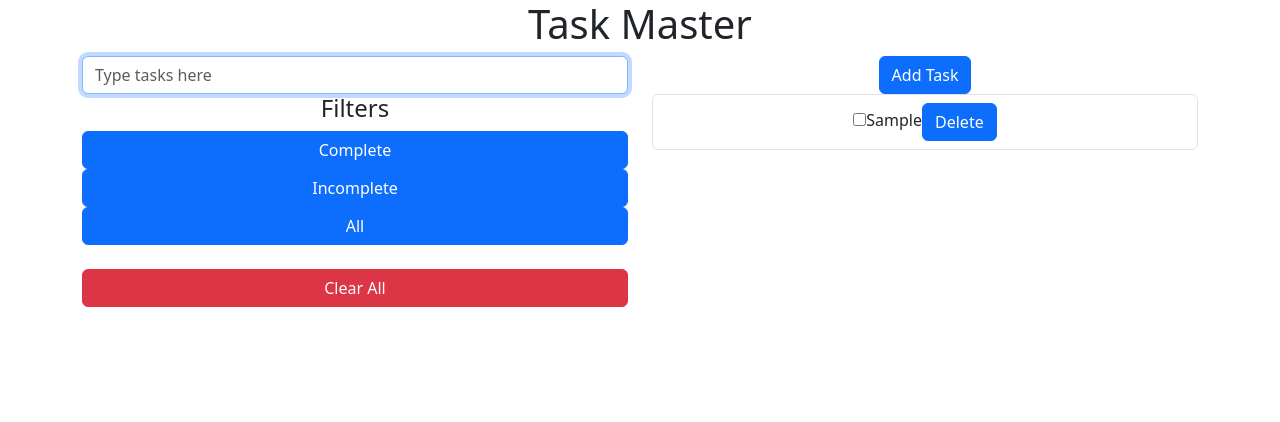
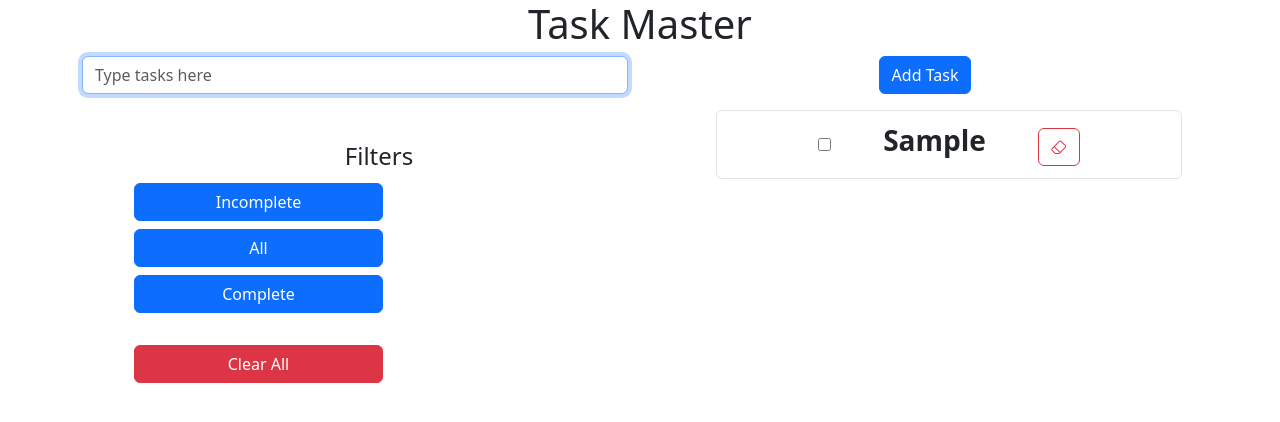
Before and after one commit to aaron-webdev/todo-repo, a React (Vite) app in the folder to-do-app/: page / in a window 1280 px wide. Both pictures are taken after typing "Sample" into the empty fields and a click on the button "Add Task". Shown: the top 422 px of the page. Built offline with nearby package versions, Linux system fonts and the light colour scheme.

Commit message:
added the listgroup code to update the screen with new task.

```diff
--- a/to-do-app/package.json
+++ b/to-do-app/package.json
@@ -11,6 +11,7 @@
   },
   "dependencies": {
     "bootstrap": "^5.3.6",
+    "bootstrap-icons": "^1.13.1",
     "react": "^19.1.0",
     "react-bootstrap": "^2.10.10",
     "react-dom": "^19.1.0",
--- a/to-do-app/src/components/TaskManager.jsx
+++ b/to-do-app/src/components/TaskManager.jsx
@@ -4,7 +4,9 @@ import Col from 'react-bootstrap/Col';
 import Button from 'react-bootstrap/Button';
 import Form from 'react-bootstrap/Form';
 import ListGroup from 'react-bootstrap/ListGroup';
-import React, { useState, useRef } from "react";
+import 'bootstrap-icons/font/bootstrap-icons.css';
+
+import { useState, useRef } from "react";
 
 
 
@@ -80,28 +82,30 @@ export default function TaskManager()
                 </Row>
 
                 <Row>
-                    <Col id='filters' className='d-flex flex-column'>
+                    <Col id='filters' className='d-flex flex-column m-5'>
                         <h4>Filters</h4>
-                        <Button>Complete</Button>
-                        <Button>Incomplete</Button>
-                        <Button>All</Button>
+
+                        <Button className='m-1 w-50'onClick={() => setFilter("incomplete")}>Incomplete</Button>
+                        <Button className='m-1 w-50'onClick={() => setFilter("all")}>All</Button>
+                        <Button className='m-1 w-50'onClick={() => setFilter("completed")}>Complete</Button>
                         <br/>
-                        <Button variant='danger' onClick={clearAll}>Clear All</Button>
+                        <Button className='m-1 w-50'variant='danger' onClick={clearAll}>Clear All</Button>
                     </Col>
 
                     <Col>
-                        <ListGroup>
+                        <ListGroup className='m-3'>
                             {filteredTasks.map((task, index) => (
                                 <ListGroup.Item key={task.id}>
                                     <input
+                                        className='m-1'
                                         type='checkbox'
                                         checked={task.isComplete}
                                         onChange={() => toggleComplete(task.id)}
                                     />
-                                    <span style={{textDecoration: task.isComplete ? "line-through" : "none",}}>
+                                    <span className='fw-bold fs-3 m-5'style={{textDecoration: task.isComplete ? "line-through" : "none",}}>
                                         {task.text}
                                     </span>
-                                    <Button onClick={() => deleteTask(index)}>Delete</Button>
+                                    <Button variant='outline-danger' className='m-1' onClick={() => deleteTask(index)}><i className="bi bi-eraser"></i></Button>
                                 </ListGroup.Item>
                             ))}
                         </ListGroup>
@@ -114,21 +118,3 @@ export default function TaskManager()
 
     )
 }
-
-/*
-<ul>
-        {filteredTasks.map((task, index) => (
-            <li key={task.id} className='taskActual'>
-                <input
-                type='checkbox'
-                checked={task.isComplete}
-                onChange={() => toggleComplete(task.id)}
-                />
-                <span style={{textDecoration: task.isComplete ? "line-through" : "none",}}>
-                    {task.text}
-                </span>
-                <button className='deleteBtn taskBtn' onClick={() => deleteTask(index)}>Delete</button>
-            </li>
-        ))}
-</ul>
-*/
```
Also changed, not shown: 1 other file (tests, documents, lock files or other folders).
